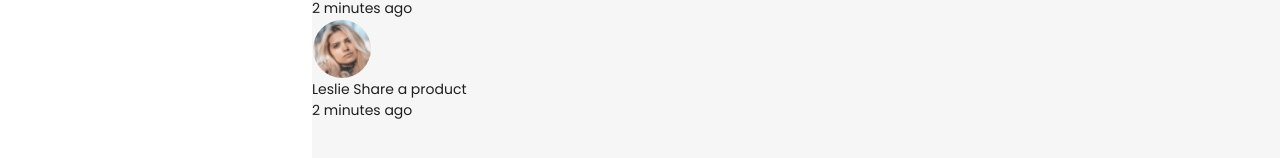
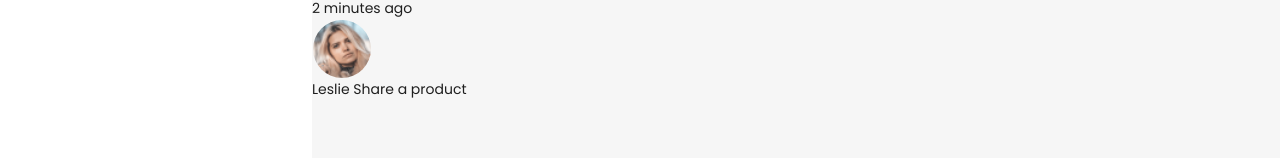
Before and after one commit to bdCalling-Sdt-hub/choozyDashboard, a React (Vite) app: page /notifications in a window 1280 px wide. Shown: the part 568-726 px from the top of the page. Built offline with nearby package versions, Linux system fonts and the light colour scheme.

Commit message:
few changes in notifications

```diff
--- a/src/pages/Notifications.tsx
+++ b/src/pages/Notifications.tsx
@@ -75,7 +75,7 @@ const Notifications = (props: Props) => {
           </h1>
         </div>
        <div className="flex items-center gap-4">
-       <h1>2 minutes ago</h1>
+       {/* <h1>2 minutes ago</h1> */}
        <Badge color="red" count={0}>{/* <Avatar shape="none" size="" /> */}</Badge>
        </div>
       </div>
```
